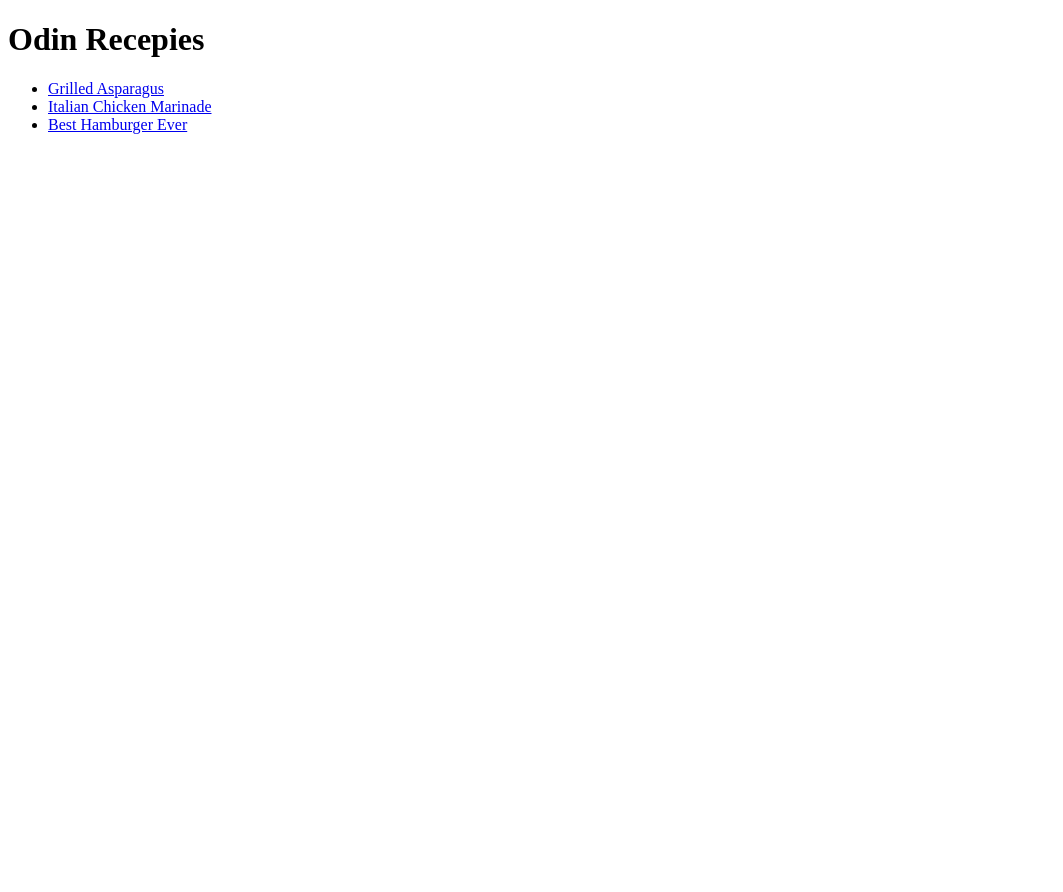
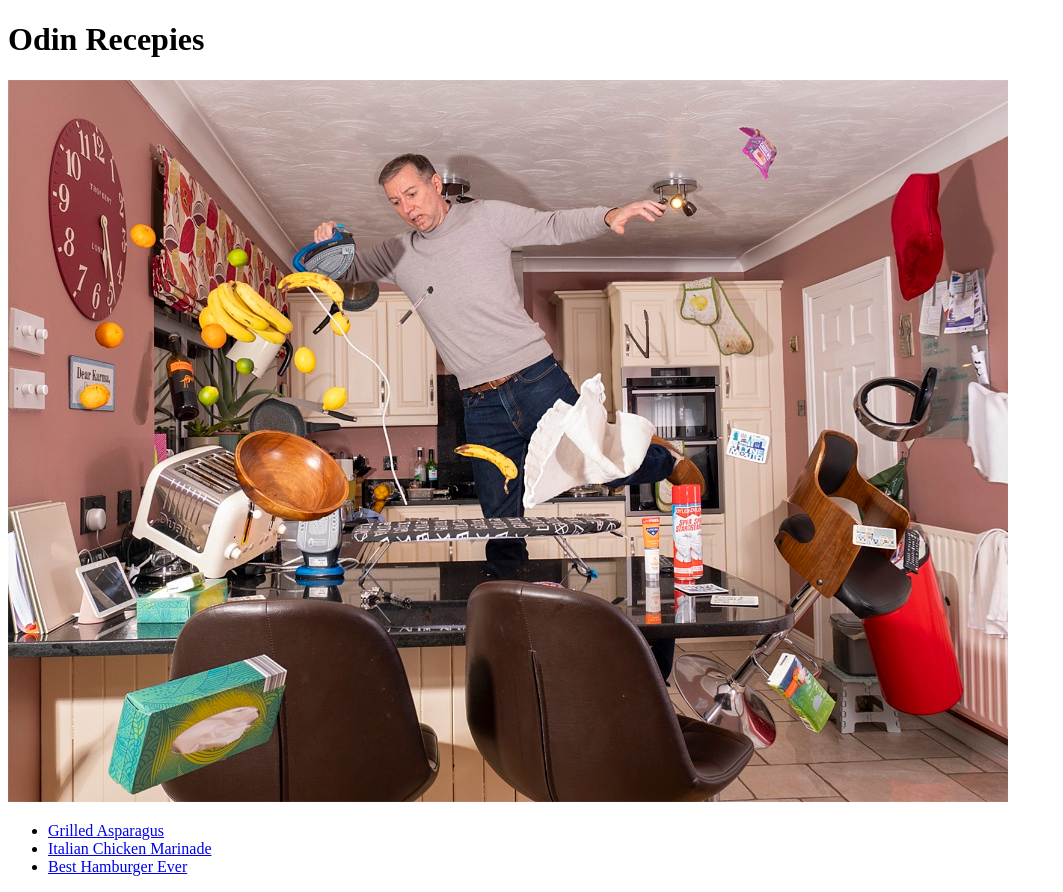
Before and after one commit to nstoyan/odin-recepies, a plain HTML site: page index.html in a window 1280 px wide. Shown: the whole page, without its empty margins (0-1063 px from the left). Before the commit the page ends 800 px from the top, so only its background shows below. Drawn offline with Linux system fonts and the light colour scheme.

Commit message:
added homepage image

```diff
--- a/index.html
+++ b/index.html
@@ -8,6 +8,7 @@
 </head>
 <body>
     <h1>Odin Recepies</h1>
+    <img src="./images/kitchen-chaos.jpg" alt="kitchen chaos">
     <ul>
         <li><a href="./grilled-asparagus.html">Grilled Asparagus</a></li>
         <li><a href="./italian-chicken-marinade.html">Italian Chicken Marinade</a></li>
```
